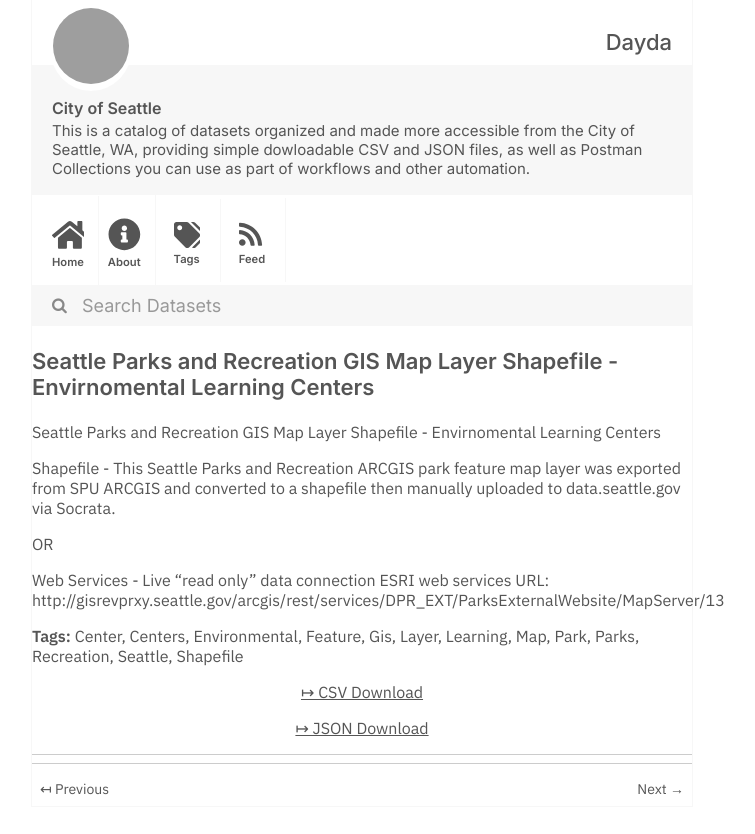
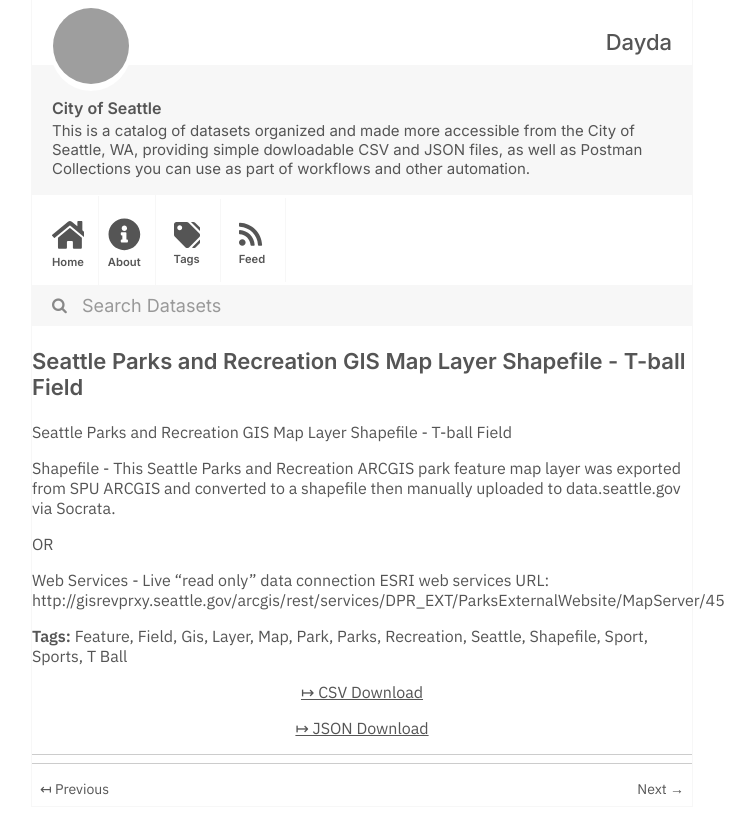
Before and after one commit to dayda-entities/city-of-seattle, a Jekyll site: the page built from _posts/2020-11-10-seattle-parks-and-recreation-g.md, in a window 1280 px wide, cut to the strip 0-834 px from the top of the page. Shown: the whole strip, without its empty margins (278-1033 px from the left). Built offline with Jekyll 4.4.1, drawn with Linux system fonts in a browser that asks for light colours; grey boxes are pictures that could not be loaded.

Commit message:
Publish Data

```diff
--- a/_posts/2020-11-10-seattle-parks-and-recreation-g.md
+++ b/_posts/2020-11-10-seattle-parks-and-recreation-g.md
@@ -1,36 +1,34 @@
 ---
-title: >-
-  Seattle Parks and Recreation GIS Map Layer Shapefile - Envirnomental Learning
-  Centers
-created: '2020-11-10T16:59:30.127242'
-modified: '2020-11-10T16:59:30.127253'
+title: Seattle Parks and Recreation GIS Map Layer Shapefile - T-ball Field
+created: '2020-11-10T16:59:30.809545'
+modified: '2020-11-10T16:59:30.809555'
 state: active
 type: dataset
 tags:
-  - Center
-  - Centers
-  - Environmental
   - Feature
+  - Field
   - Gis
   - Layer
-  - Learning
   - Map
   - Park
   - Parks
   - Recreation
   - Seattle
   - Shapefile
+  - Sport
+  - Sports
+  - T Ball
 groups:
   - Local Government
-csv_url: 'https://data.seattle.gov/api/views/h7zi-v4fb/rows.csv?accessType=DOWNLOAD'
-json_url: 'https://data.seattle.gov/api/views/h7zi-v4fb/rows.json?accessType=DOWNLOAD'
+csv_url: 'https://data.seattle.gov/api/views/8te8-p8wb/rows.csv?accessType=DOWNLOAD'
+json_url: 'https://data.seattle.gov/api/views/8te8-p8wb/rows.json?accessType=DOWNLOAD'
 layout: post
 
 ---
-Seattle Parks and Recreation GIS Map Layer Shapefile - Envirnomental Learning Centers
+Seattle Parks and Recreation GIS Map Layer Shapefile - T-ball Field
 
 Shapefile - This Seattle Parks and Recreation ARCGIS park feature map layer was exported from SPU ARCGIS and converted to a shapefile then manually uploaded to data.seattle.gov via Socrata.
 
 OR
 
-Web Services - Live "read only" data connection ESRI web services URL: http://gisrevprxy.seattle.gov/arcgis/rest/services/DPR_EXT/ParksExternalWebsite/MapServer/13
+Web Services - Live "read only" data connection ESRI web services URL: http://gisrevprxy.seattle.gov/arcgis/rest/services/DPR_EXT/ParksExternalWebsite/MapServer/45
```
